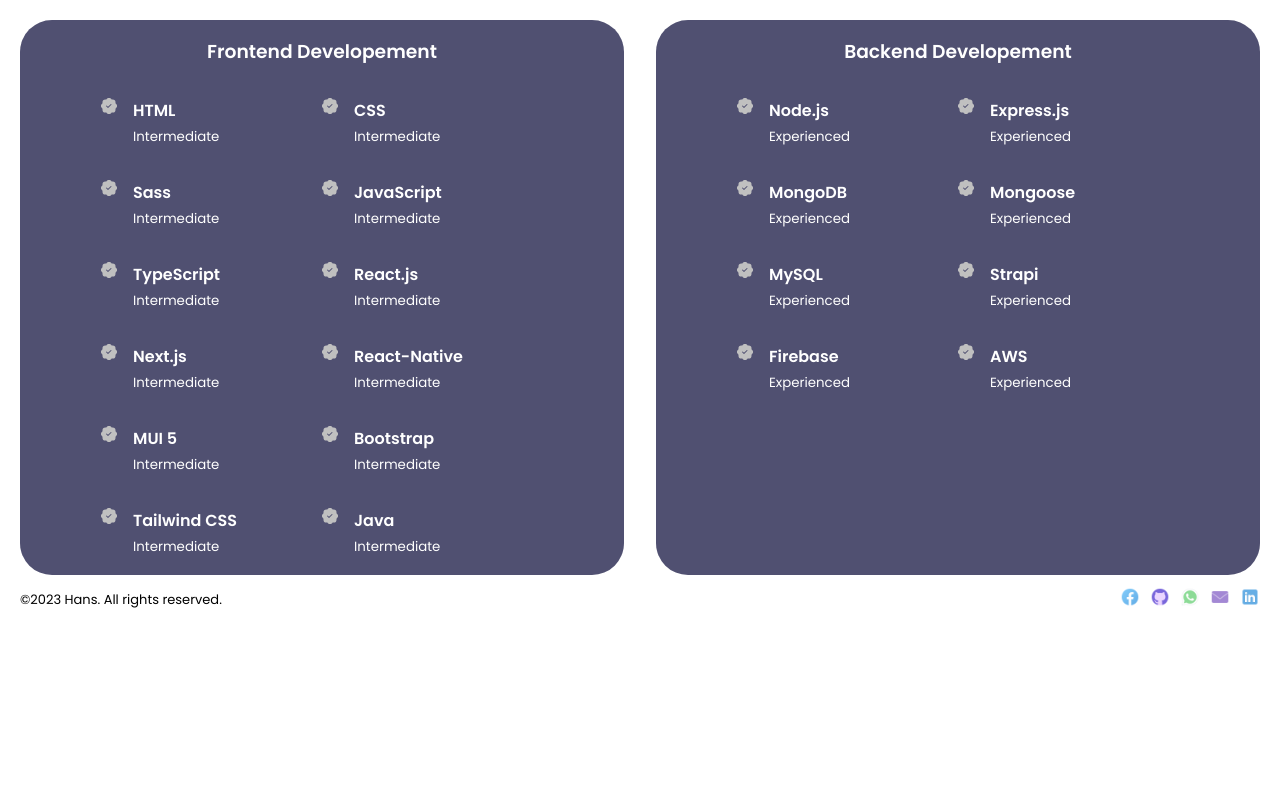
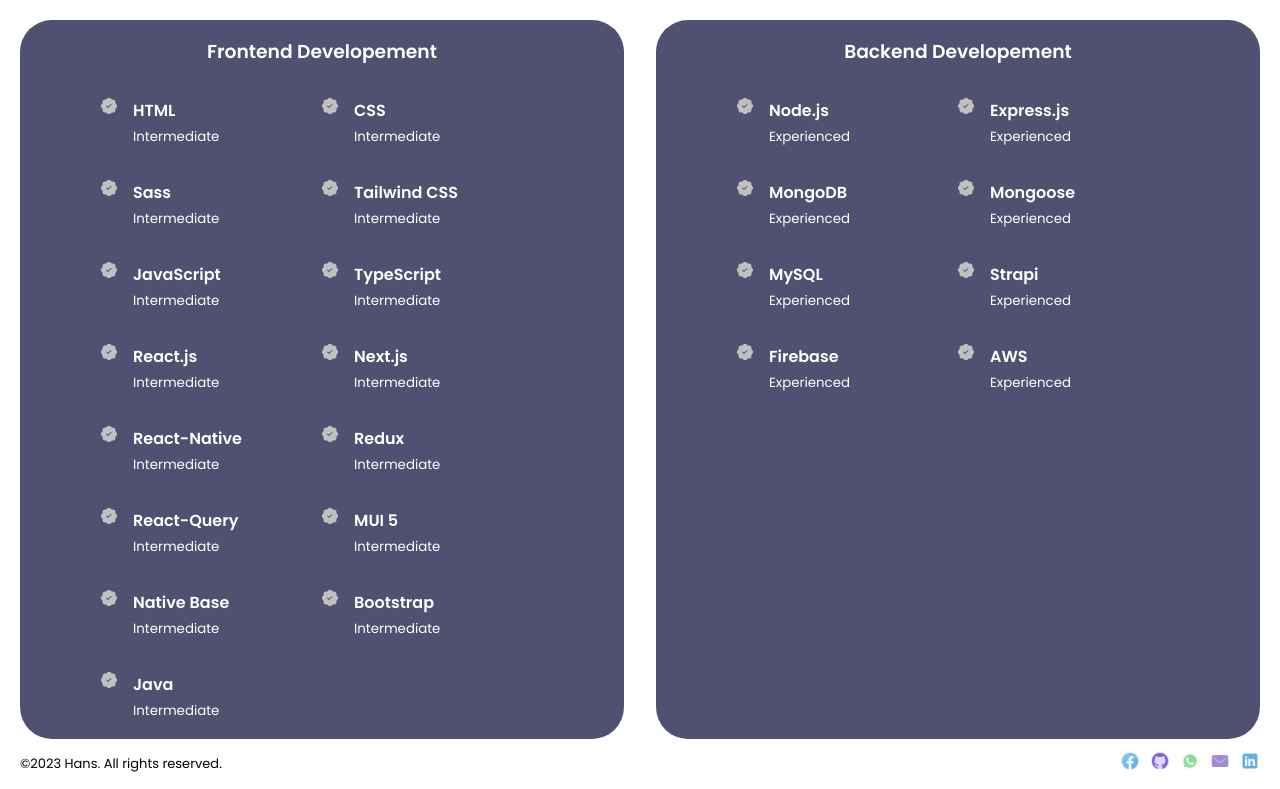
Before and after one commit to hohuns/hans-web, a Next.js app: page /about in a window 1280 px wide. Shown: the part 974-1763 px from the top of the page. Before the commit the page ends 1599 px from the top, so only its background shows below. Built offline with nearby package versions, Linux system fonts and the light colour scheme; no server answers.

Commit message:
about section changes

```diff
--- a/src/app/about/page.tsx
+++ b/src/app/about/page.tsx
@@ -79,6 +79,15 @@
                     className={styles.experience__details_icon}
                   />
                   <div>
+                    <h4>Tailwind CSS</h4>
+                    <small>Intermediate</small>
+                  </div>
+                </article>
+                <article className={styles.experience__details}>
+                  <BsPatchCheckFill
+                    className={styles.experience__details_icon}
+                  />
+                  <div>
                     <h4>JavaScript</h4>
                     <small>Intermediate</small>
                   </div>
@@ -124,6 +133,24 @@
                     className={styles.experience__details_icon}
                   />
                   <div>
+                    <h4>Redux</h4>
+                    <small>Intermediate</small>
+                  </div>
+                </article>
+                <article className={styles.experience__details}>
+                  <BsPatchCheckFill
+                    className={styles.experience__details_icon}
+                  />
+                  <div>
+                    <h4>React-Query</h4>
+                    <small>Intermediate</small>
+                  </div>
+                </article>
+                <article className={styles.experience__details}>
+                  <BsPatchCheckFill
+                    className={styles.experience__details_icon}
+                  />
+                  <div>
                     <h4>MUI 5</h4>
                     <small>Intermediate</small>
                   </div>
@@ -133,7 +160,7 @@
                     className={styles.experience__details_icon}
                   />
                   <div>
-                    <h4>Bootstrap</h4>
+                    <h4>Native Base</h4>
                     <small>Intermediate</small>
                   </div>
                 </article>
@@ -142,7 +169,7 @@
                     className={styles.experience__details_icon}
                   />
                   <div>
-                    <h4>Tailwind CSS</h4>
+                    <h4>Bootstrap</h4>
                     <small>Intermediate</small>
                   </div>
                 </article>
```
